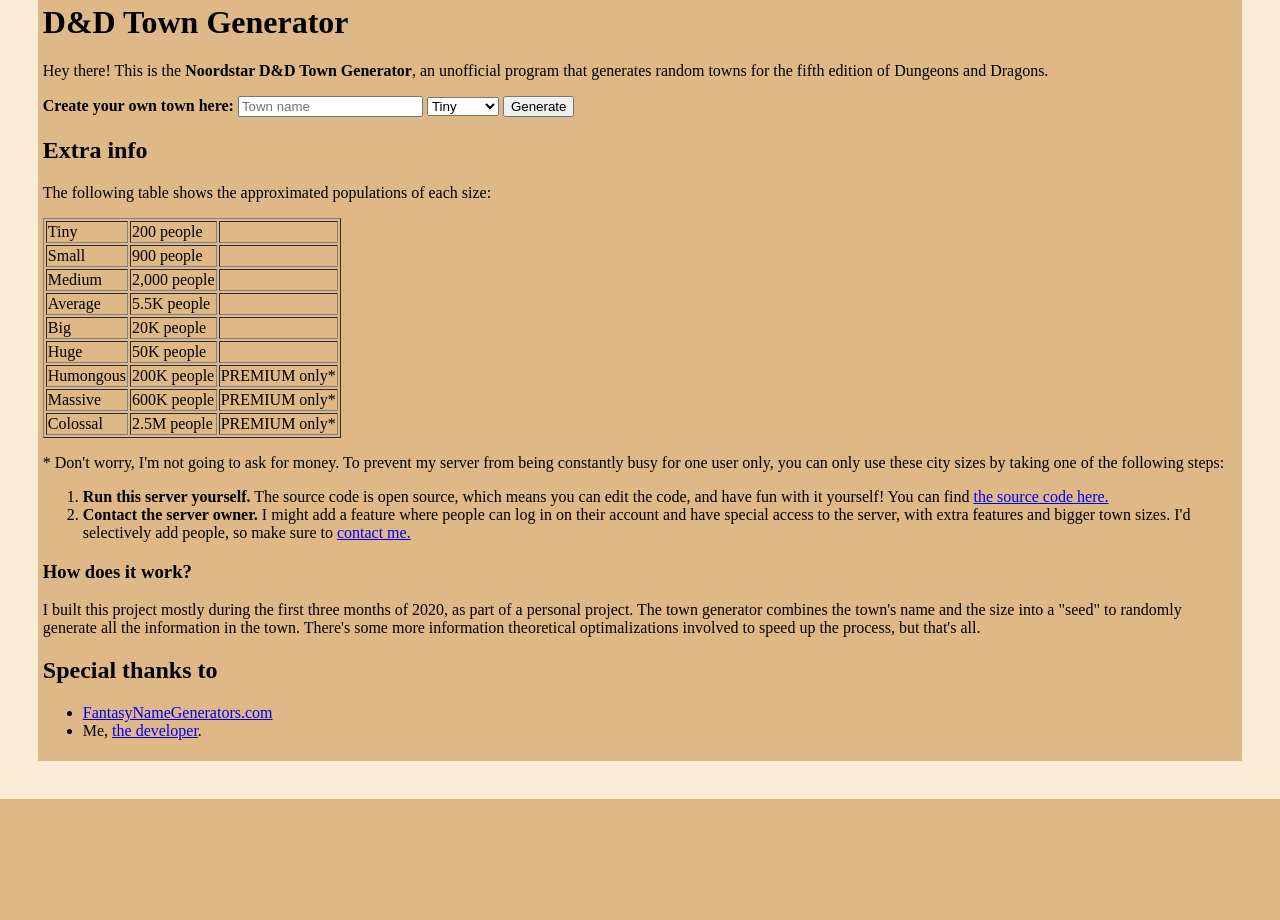
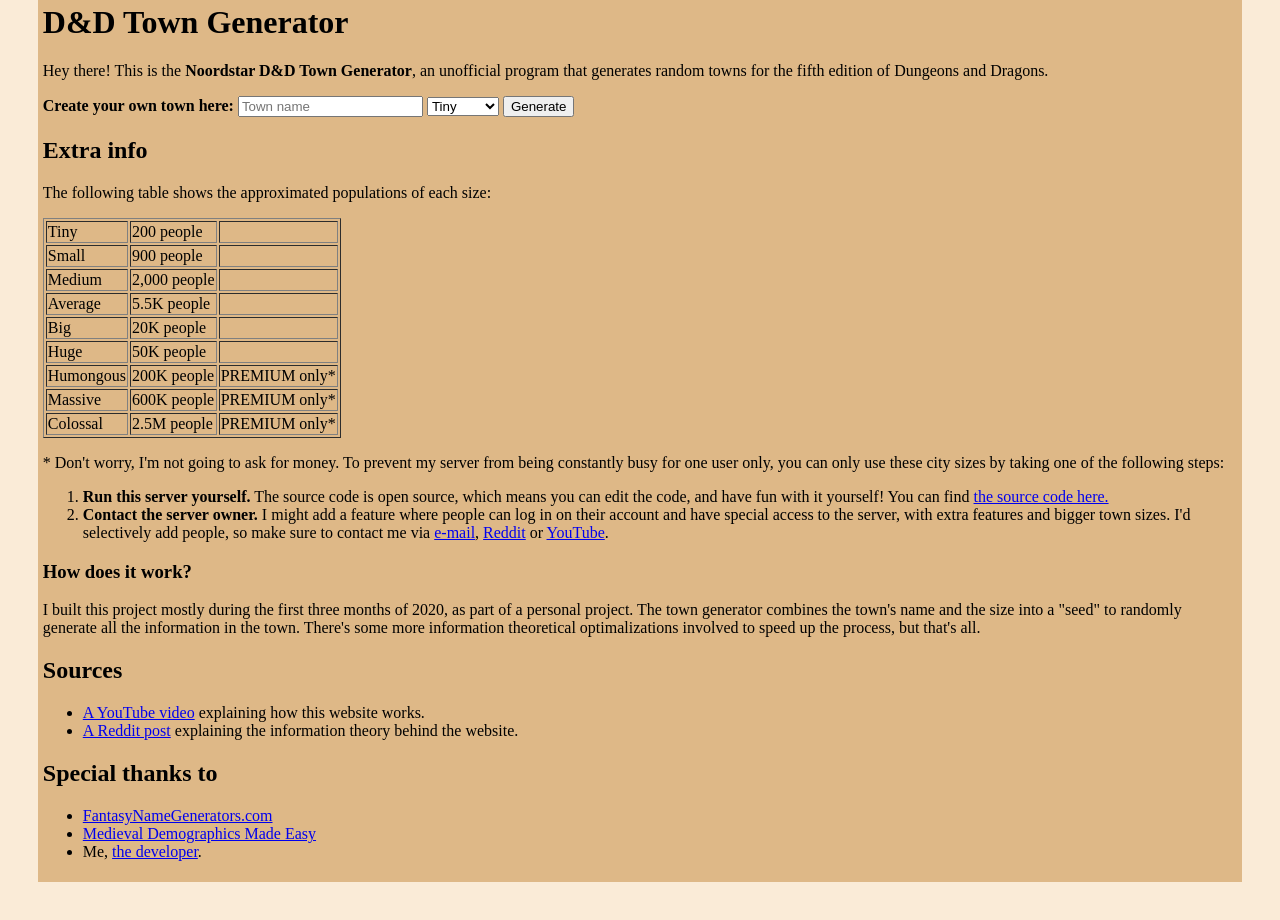
Before and after one commit to BramvdnHeuvel/dnd5e-town-generator, a Flask app: template templates/index.html in a window 1280 px wide. Shown: the part 39-959 px from the top of the page. Before the commit the page ends 838 px from the top, so only its background shows below. Run offline with Flask 2, Linux system fonts and the light colour scheme; the template is opened without the code that fills it, so the values that code supplies are empty.

Commit message:
Add requirements + more links

```diff
--- /dev/null
+++ b/requirements.txt
@@ -0,0 +1 @@
+flask
--- a/templates/index.html
+++ b/templates/index.html
@@ -105,7 +105,9 @@
                 <b>Contact the server owner.</b> I might add a feature where people can log in
                 on their account and have special access to the server, with extra features and
                 bigger town sizes. I'd selectively add people, so make sure to
-                <a href="mailto:noordstar@bram.blmgroep.nl">contact me.</a>
+                contact me via <a href="mailto:noordstar@bram.blmgroep.nl">e-mail</a>,
+                <a href="https://www.reddit.com/r/Noordstar/">Reddit</a> or
+                <a href="https://www.youtube.com/channel/UCyvEqS1hQ-Kr-FPBagrVw9Q/featured">YouTube</a>.
             </li>
         </ol>
 
@@ -117,9 +119,16 @@
             but that's all.
         </p>
 
+        <h2>Sources</h2>
+        <ul>
+            <li><a href="https://youtu.be/xHJxFf9iYwg">A YouTube video</a> explaining how this website works.</li>
+            <li><a href="https://www.reddit.com/r/Noordstar/comments/fsbncb/how_i_optimized_the_dd_town_generator/">A Reddit post</a> explaining the information theory behind the website.</li>
+        </ul>
+
         <h2>Special thanks to</h2>
         <ul>
             <li><a href="https://www.fantasynamegenerators.com/">FantasyNameGenerators.com</a></li>
+            <li><a href="https://donjon.bin.sh/fantasy/demographics/medieval-demographics-made-easy.pdf">Medieval Demographics Made Easy</a></li>
             <li>Me, <a href="http://www.noordstar.me">the developer</a>.</li>
         </ul>
     </div>
--- a/templates/town.html
+++ b/templates/town.html
@@ -10,6 +10,7 @@
 </head>
 
 <body>
+    <p><a href="{{ url_for('town_menu') }}">Homepage</a></p>
     <h1>THE TOWN OF {{ town.name.upper() }}</h1>
 
     {% for name in town.classes %}
```
